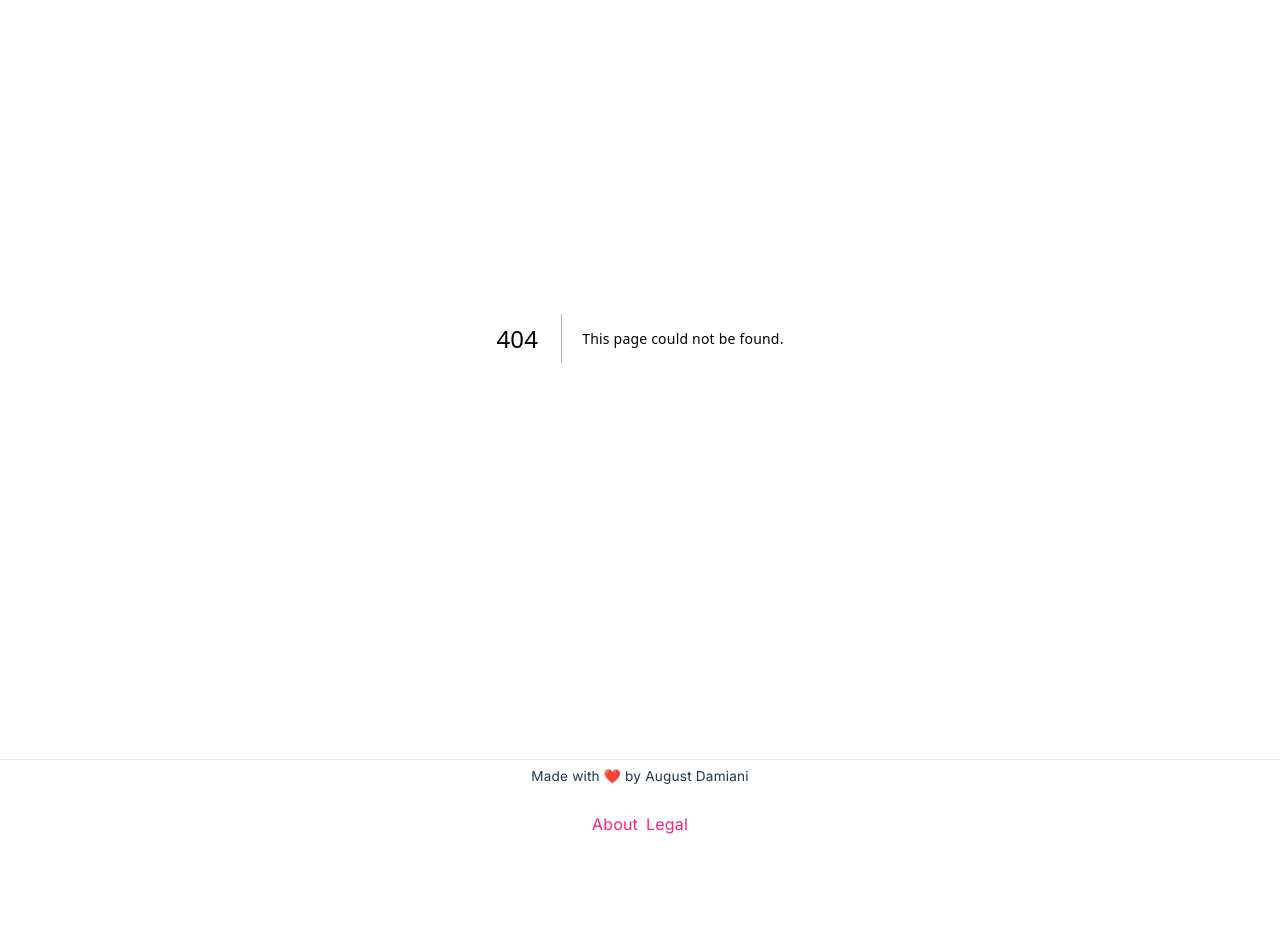
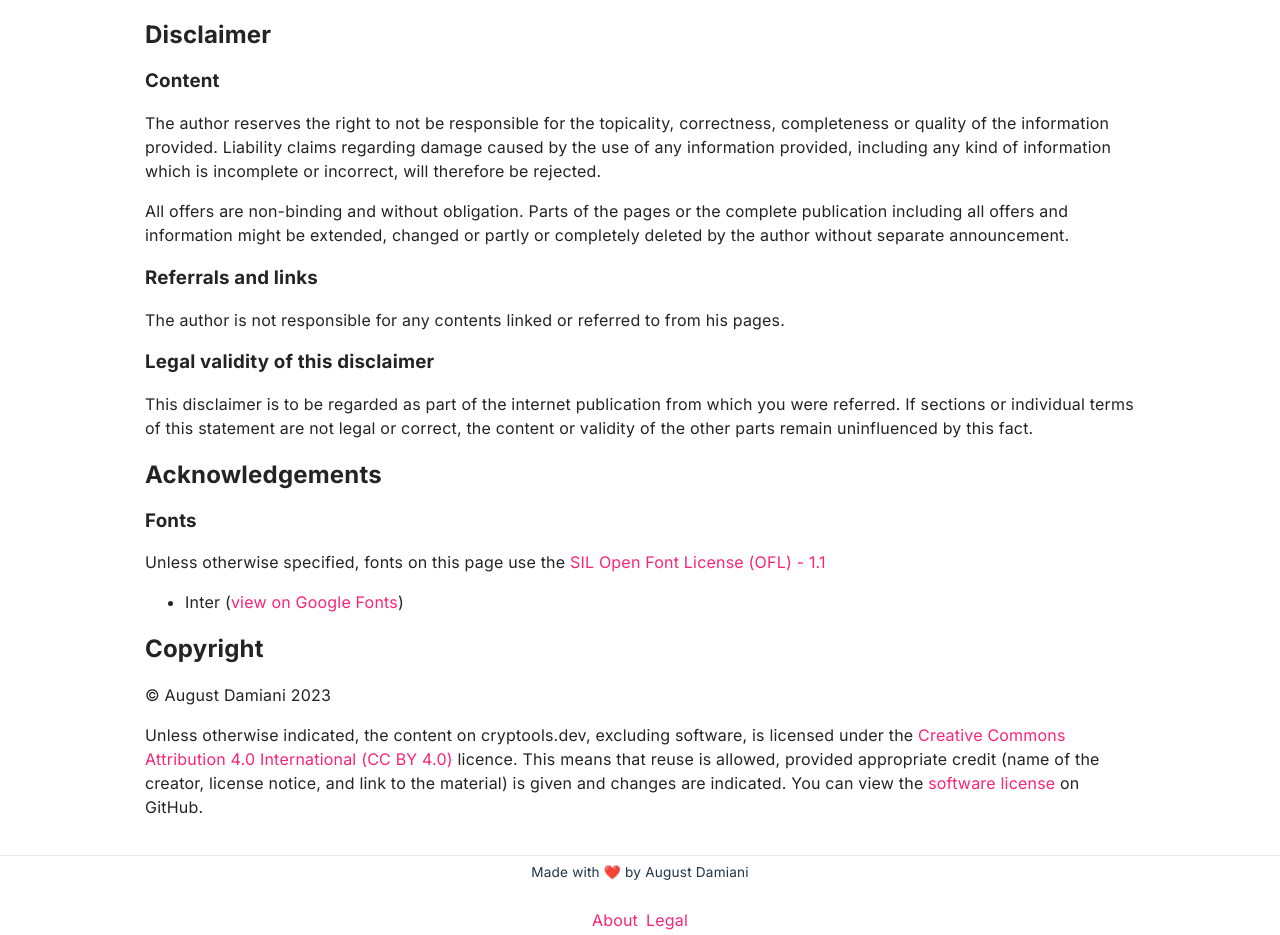
Before and after one commit to acdamiani/cryptools, a Next.js app: page /legal in a window 1280 px wide. Before the commit this address had no page. Shown: the part 1509-2444 px from the top of the page. Before the commit the page ends 2348 px from the top, so only its background shows below. Built offline with nearby package versions, Linux system fonts and the light colour scheme; some icons are missing.

Commit message:
feat: add about & legal pages

```diff
--- /dev/null
+++ b/pages/legal.tsx
@@ -0,0 +1,77 @@
+import Link from '@/components/Link/link';
+import Meta, { OpenGraph } from '@/components/Meta/meta';
+
+const title = `Legal Notice - Cryptools`;
+const description = `Cryptools legal notice and copyright information`;
+const og: OpenGraph = { url: `https://cryptools.dev/legal` };
+
+export default function Legal() {
+  return (
+    <>
+      <Meta title={title} description={description} og={og} />
+      <h1>Cryptools Legal Notice</h1>
+      <h2>Disclaimer</h2>
+      <h3>Content</h3>
+      <p>
+        The author reserves the right to not be responsible for the topicality,
+        correctness, completeness or quality of the information provided.
+        Liability claims regarding damage caused by the use of any information
+        provided, including any kind of information which is incomplete or
+        incorrect, will therefore be rejected.
+      </p>
+      <p>
+        All offers are non-binding and without obligation. Parts of the pages or
+        the complete publication including all offers and information might be
+        extended, changed or partly or completely deleted by the author without
+        separate announcement.
+      </p>
+      <h3>Referrals and links</h3>
+      <p>
+        The author is not responsible for any contents linked or referred to
+        from his pages.
+      </p>
+      <h3>Legal validity of this disclaimer</h3>
+      <p>
+        This disclaimer is to be regarded as part of the internet publication
+        from which you were referred. If sections or individual terms of this
+        statement are not legal or correct, the content or validity of the other
+        parts remain uninfluenced by this fact.
+      </p>
+      <h2>Acknowledgements</h2>
+      <h3>Fonts</h3>
+      <p>
+        Unless otherwise specified, fonts on this page use the{` `}
+        <Link href="https://scripts.sil.org/cms/scripts/page.php?site_id=nrsi&id=OFL">
+          SIL Open Font License (OFL) - 1.1
+        </Link>
+      </p>
+      <ul>
+        <li>
+          Inter (
+          <Link href="https://fonts.google.com/specimen/Inter/about">
+            view on Google Fonts
+          </Link>
+          )
+        </li>
+      </ul>
+      <h2>Copyright</h2>
+      <p>© August Damiani 2023</p>
+      <p>
+        Unless otherwise indicated, the content on cryptools.dev, excluding
+        software, is licensed under the{` `}
+        <Link href="http://creativecommons.org/licenses/by/4.0/">
+          Creative Commons Attribution 4.0 International (CC BY 4.0)
+        </Link>
+        {` `}
+        licence. This means that reuse is allowed, provided appropriate credit
+        (name of the creator, license notice, and link to the material) is given
+        and changes are indicated. You can view the{` `}
+        <Link href="https://github.com/acdamiani/cryptools/blob/main/LICENSE.md">
+          software license
+        </Link>
+        {` `}
+        on GitHub.
+      </p>
+    </>
+  );
+}
```
Also changed, not shown: pages/about.tsx (added, +60 -0 lines).
